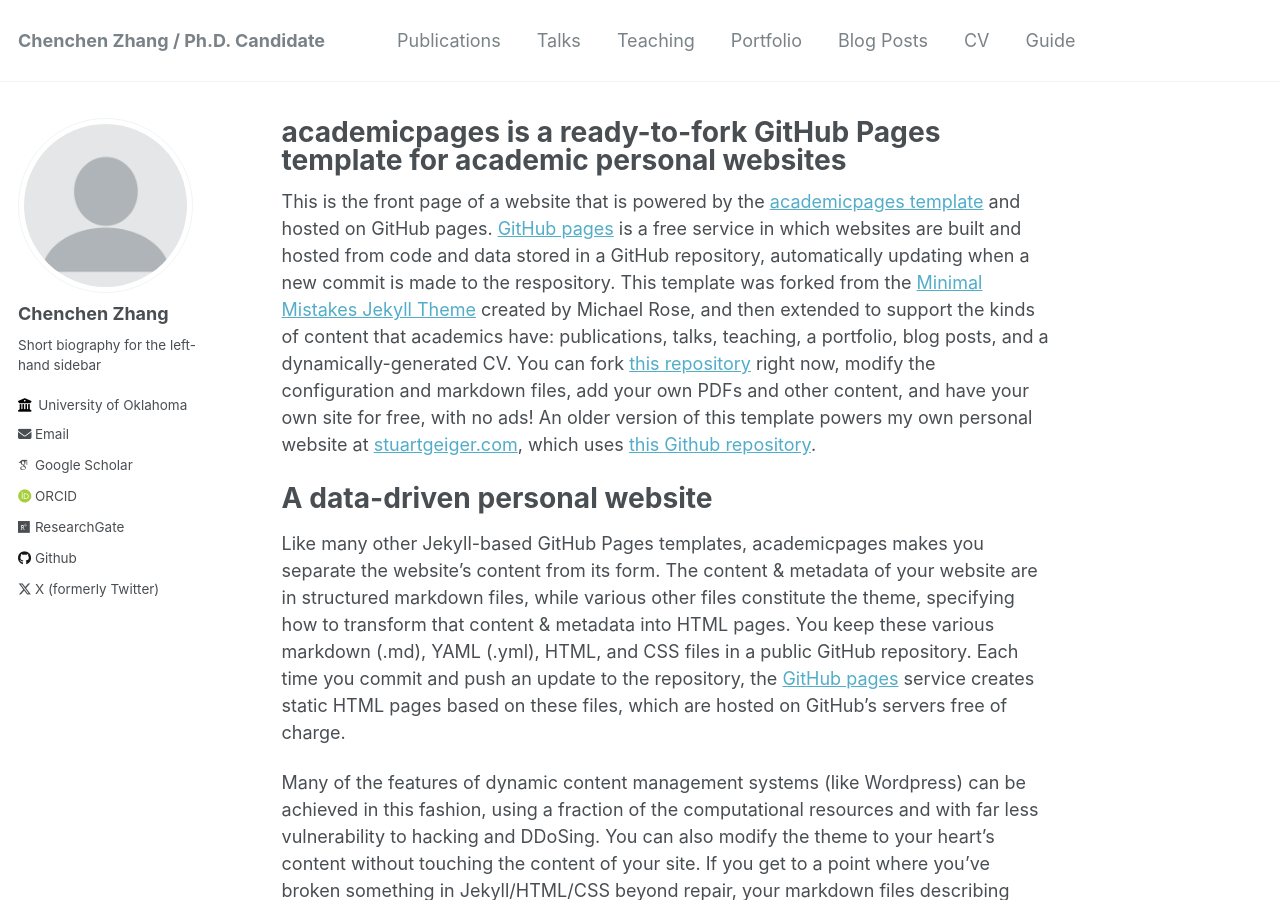
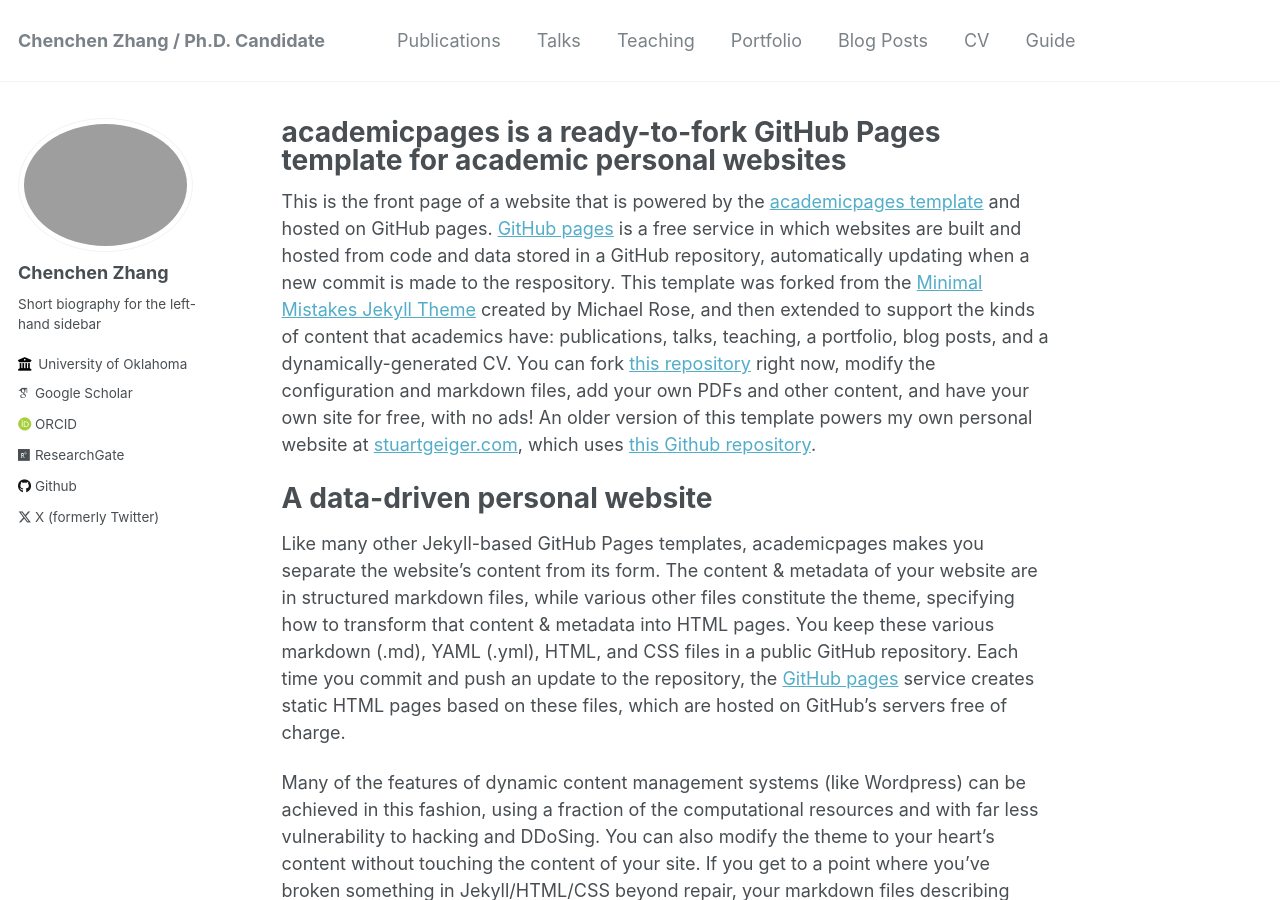
Before and after one commit to rszcc/rszcc.github.io, a Jekyll site: the page built from _pages/about.md, in a window 1280 px wide and 900 px high. Built offline with Jekyll 4.4.1, drawn with Linux system fonts in a browser that asks for light colours; some web fonts are replaced.

Commit message:
Update _config.yml

```diff
--- a/_config.yml
+++ b/_config.yml
@@ -21,15 +21,15 @@ repository               : "rszcc/rszcc.github.io/"
 #               Additional customization can be done by editing /_includes/author-profile.html
 author:
   # Biographic information
-  avatar           : "profile.png"
+  avatar           : "profile.jpg"
   name             : "Chenchen Zhang"
   pronouns         : # example: "she/her"
   bio              : "Short biography for the left-hand sidebar"
   #location         : "Earth"
   employer         : "University of Oklahoma"
   uri              : # URL
-  email            : "chenchen.zhang@ou.edu"
-  email            : "chchenzhang95@gmail.com"
+#  email            : "chenchen.zhang@ou.edu"
+#  email            : "chchenzhang95@gmail.com"
 
   # Academic websites
   arxiv            : # URL - Update with the correct link to your profile
```
